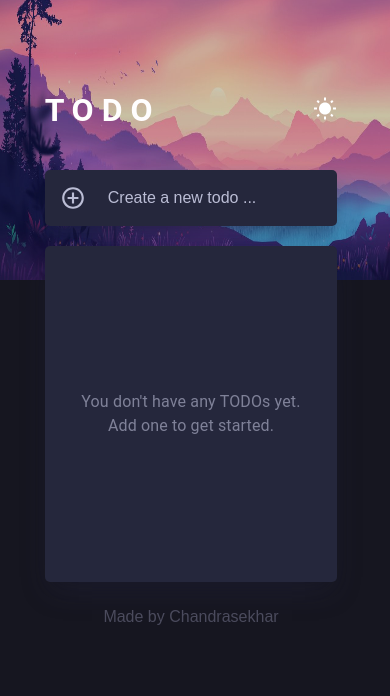
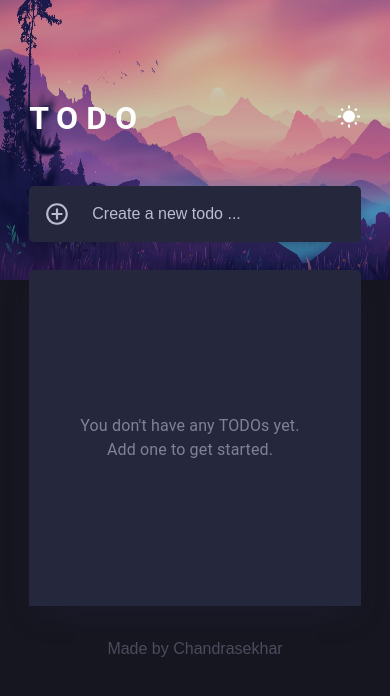
Before and after one commit to chandrasekhar2039/TODO, a React (Create React App) app: page / in a window 390 px wide. Shown: the top 696 px of the page. Built offline with nearby package versions, Linux system fonts and the light colour scheme.

Commit message:
Mobile UI and depricated dependency change

```diff
--- a/src/Styles/global.scss
+++ b/src/Styles/global.scss
@@ -1,16 +1,6 @@
 @import "variables";
 @import url('https://fonts.googleapis.com/css2?family=Josefin+Sans&family=Roboto:wght@500&display=swap');
 
-/* Font optimization */
-@font-face {
-  font-family: 'Josefin Sans';
-  font-display: swap;
-}
-
-@font-face {
-  font-family: 'Roboto';
-  font-display: swap;
-}
 
 html {
   background-color: var(--bg-color);
@@ -82,6 +72,7 @@ body {
   -webkit-animation: load7 1.8s infinite ease-in-out;
   animation: load7 1.8s infinite ease-in-out;
 }
+
 .loader {
   color: #ffffff;
   font-size: 10px;
@@ -94,36 +85,45 @@ body {
   -webkit-animation-delay: -0.16s;
   animation-delay: -0.16s;
 }
+
 .loader:before,
 .loader:after {
   content: '';
   position: absolute;
   top: 0;
 }
+
 .loader:before {
   left: -3.5em;
   -webkit-animation-delay: -0.32s;
   animation-delay: -0.32s;
 }
+
 .loader:after {
   left: 3.5em;
 }
+
 @-webkit-keyframes load7 {
+
   0%,
   80%,
   100% {
     box-shadow: 0 2.5em 0 -1.3em;
   }
+
   40% {
     box-shadow: 0 2.5em 0 0;
   }
 }
+
 @keyframes load7 {
+
   0%,
   80%,
   100% {
     box-shadow: 0 2.5em 0 -1.3em;
   }
+
   40% {
     box-shadow: 0 2.5em 0 0;
   }
@@ -138,24 +138,30 @@ body {
   margin-top: 35vh;
   color: var(--txt-color-sec);
   font-family: Roboto, sans-serif;
+
   h1 {
     font-size: 3rem;
   }
+
   strong {
     color: yellow;
     font-weight: 200;
   }
+
   a {
     color: yellow;
     text-decoration: none;
   }
 }
+
 @media only screen and (max-width: 600px) {
   .error {
     padding: 3vw;
+
     h1 {
       font-size: 1.6rem;
     }
+
     p {
       font-size: 14px;
     }
--- a/src/components/FilterNav/FilterNav.module.scss
+++ b/src/components/FilterNav/FilterNav.module.scss
@@ -6,6 +6,7 @@
   color: var(--txt-color);
   padding: 0 20px;
   border-radius: 0 0 5px 5px;
+  box-shadow: rgba(50, 50, 93, 0.25) 0 25px 27px -5px, rgba(0, 0, 0, 0.3) 0 8px 16px -15px;
 
   p {
     opacity: var(--opacity);
@@ -20,6 +21,7 @@
 }
 
 .navMob {
+  border-radius: 5px;
   background-color: var(--bg-card);
   padding: 0 20px;
   box-shadow: rgba(50, 50, 93, 0.25) 0 13px 27px -5px, rgba(0, 0, 0, 0.3) 0 8px 16px -8px;
--- a/src/components/TodoInput/TodoInput.module.scss
+++ b/src/components/TodoInput/TodoInput.module.scss
@@ -1,6 +1,6 @@
 .wrapper {
   min-width: 35vw;
-  max-width: 75vw;
+  max-width: 50vw;
 }
 
 .input {
@@ -42,8 +42,8 @@
 
 @media only screen and (max-width: 600px) {
   .wrapper {
-    min-width: 75vw;
-    max-width: 90vw;
+    max-width: 85vw;
+    min-width: 85vw;
   }
 
   .input {
--- a/src/components/TodoList/TodoList.module.scss
+++ b/src/components/TodoList/TodoList.module.scss
@@ -1,8 +1,19 @@
+.todoSection {
+  background-color: var(--bg-card);
+  min-width: 35vw;
+  max-width: 50vw;
+  border-radius: 5px 5px 0 0;
+  overflow: hidden;
+  box-shadow: rgba(50, 50, 93, 0.25) 0 13px 27px -5px, rgba(0, 0, 0, 0.3) 0 8px 16px -8px;
+}
+
+
 .list {
   background-color: transparent;
   min-height: 320px;
-  max-height: 55vh;
+  max-height: max(55vh, 320px);
   overflow-y: auto;
+  scrollbar-gutter: stable;
   scrollbar-width: thin;
   scrollbar-color: var(--scrollbar-thumb) var(--scrollbar-track);
 }
@@ -25,3 +36,11 @@
 .list::-webkit-scrollbar-thumb:hover {
   background: var(--scrollbar-thumb-hover);
 }
+
+
+@media only screen and (max-width: 600px) {
+  .todoSection {
+    max-width: 85vw;
+    min-width: 85vw;
+  }
+}
--- a/src/components/TodoList/TodoList.tsx
+++ b/src/components/TodoList/TodoList.tsx
@@ -19,9 +19,12 @@ const TodoList: React.FC = () => {
   }, [filteredTodos]);
 
   return (
-    <List className={styles.list}>
-      {isEmpty ? <EmptyState filter={filter} hasTodos={todos.length > 0} /> : todoItems}
-    </List>
+    <div className={styles.todoSection}>
+      <List className={styles.list}>
+        {isEmpty ? <EmptyState filter={filter} hasTodos={todos.length > 0} /> : todoItems}
+      </List>
+    </div>
+
   );
 };
 
--- a/src/components/main.module.scss
+++ b/src/components/main.module.scss
@@ -2,14 +2,6 @@
   margin: 10px;
 }
 
-.todoSection {
-  background-color: var(--bg-card);
-  min-width: 35vw;
-  max-width: 75vw;
-  border-radius: 5px;
-  overflow: hidden;
-  box-shadow: rgba(50, 50, 93, 0.25) 0 13px 27px -5px, rgba(0, 0, 0, 0.3) 0 8px 16px -8px;
-}
 
 .toplayer {
   z-index: 100;
--- a/src/components/main.tsx
+++ b/src/components/main.tsx
@@ -1,5 +1,5 @@
 import React from 'react';
-import { Grid } from '@mui/material';
+import { Grid2 } from '@mui/material';
 import useMediaQuery from '@mui/material/useMediaQuery';
 import { useTheme as useMuiTheme } from '@mui/material/styles';
 import BackgroundImage from './BackgroundImage/BackgroundImage';
@@ -19,7 +19,7 @@ const Main: React.FC = () => {
     <>
       <BackgroundImage />
       <div className={styles.toplayer}>
-        <Grid container direction="column" alignContent="center" spacing={1}>
+        <Grid2 container direction="column" alignContent="center" spacing={1}>
           <div className={styles.container}>
             <TodoHeader />
           </div>
@@ -29,10 +29,8 @@ const Main: React.FC = () => {
           </div>
 
           <div className={styles.container}>
-            <div className={styles.todoSection}>
-              <TodoList />
-              {todos.length > 0 && !isMobile && <FilterNav />}
-            </div>
+            <TodoList />
+            {todos.length > 0 && !isMobile && <FilterNav />}
           </div>
 
           {todos.length > 0 && isMobile && (
@@ -53,7 +51,7 @@ const Main: React.FC = () => {
               </a>
             </p>
           </div>
-        </Grid>
+        </Grid2>
       </div>
     </>
   );
```
